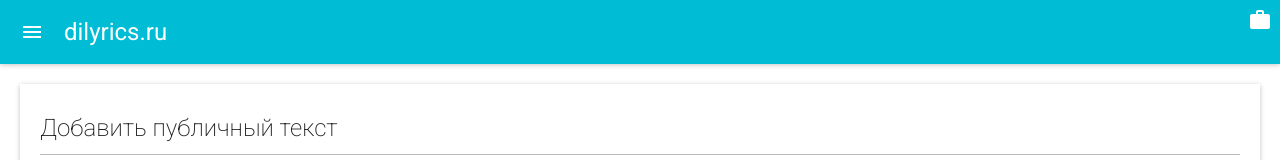
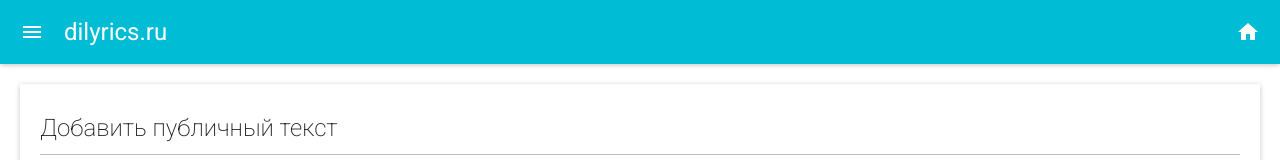
Before and after one commit to a-lotus/dilyrics, a React (Create React App) app in the folder lyrics/web/: page / in a window 1280 px wide. Shown: the top 160 px of the page. Built offline with nearby package versions, Linux system fonts and the light colour scheme; what react-tap-event-plugin would draw is missing.

Commit message:
Configured timepicker. Removed unused variables. Added button to the AppBar

```diff
--- a/lyrics/web/src/App.js
+++ b/lyrics/web/src/App.js
@@ -3,11 +3,12 @@ import './App.css'
 import MuiThemeProvider from 'material-ui/styles/MuiThemeProvider'
 import Paper from 'material-ui/Paper'
 import RaisedButton from 'material-ui/RaisedButton'
+import IconButton from 'material-ui/IconButton'
 import TextField from 'material-ui/TextField'
 import CardExample from './CardExample'
 import DatePicker from 'material-ui/DatePicker'
 import AppBar from 'material-ui/AppBar'
-import Rotation from 'material-ui/svg-icons/action/work'
+import ActionHome from 'material-ui/svg-icons/action/home'
 
 const paperStyle = {
   margin: 20,
@@ -24,11 +25,17 @@ class App extends Component {
         <div className='App'>
           <AppBar
             title='dilyrics.ru'
-            iconElementRight={<Rotation style={{ color: 'white' }} />}
+            iconElementRight={<IconButton onTouchTap={() => window.alert('hello')}><ActionHome color='white' /></IconButton>}
           />
           <Paper style={paperStyle} rounded={false}>
             <h2>Добавить публичный текст</h2>
-            <DatePicker hintText='Дата' />
+            <DatePicker
+              autoOk
+              container='inline'
+              hideCalendarDate
+              hintText='Дата'
+              mode='landscape'
+            />
             <TextField
               fullWidth
               hintText='Описание html страницы'
--- a/lyrics/web/src/CardExample.js
+++ b/lyrics/web/src/CardExample.js
@@ -1,5 +1,5 @@
 import React from 'react'
-import {Card, CardActions, CardHeader, CardMedia, CardTitle, CardText} from 'material-ui/Card'
+import {Card, CardActions, CardTitle, CardText} from 'material-ui/Card'
 import FlatButton from 'material-ui/FlatButton'
 
 const CardExampleWithAvatar = () => (
```
